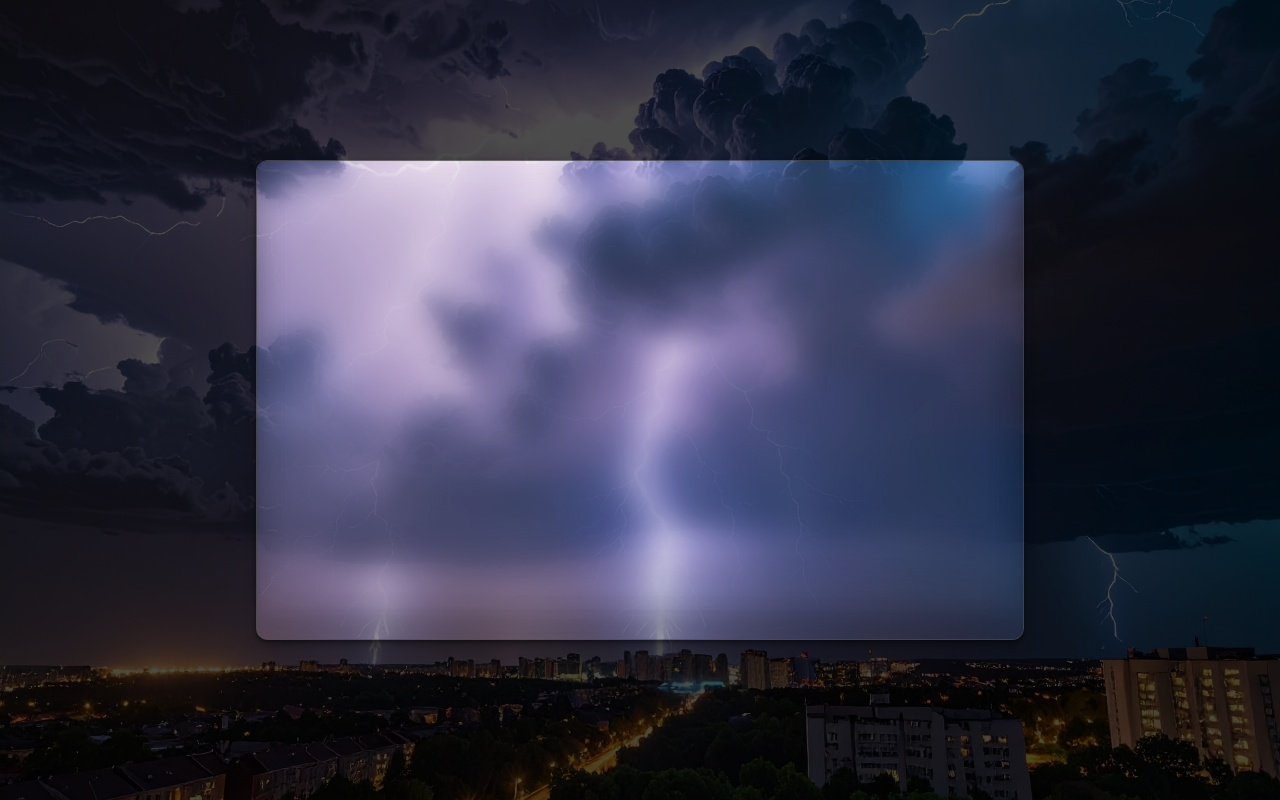
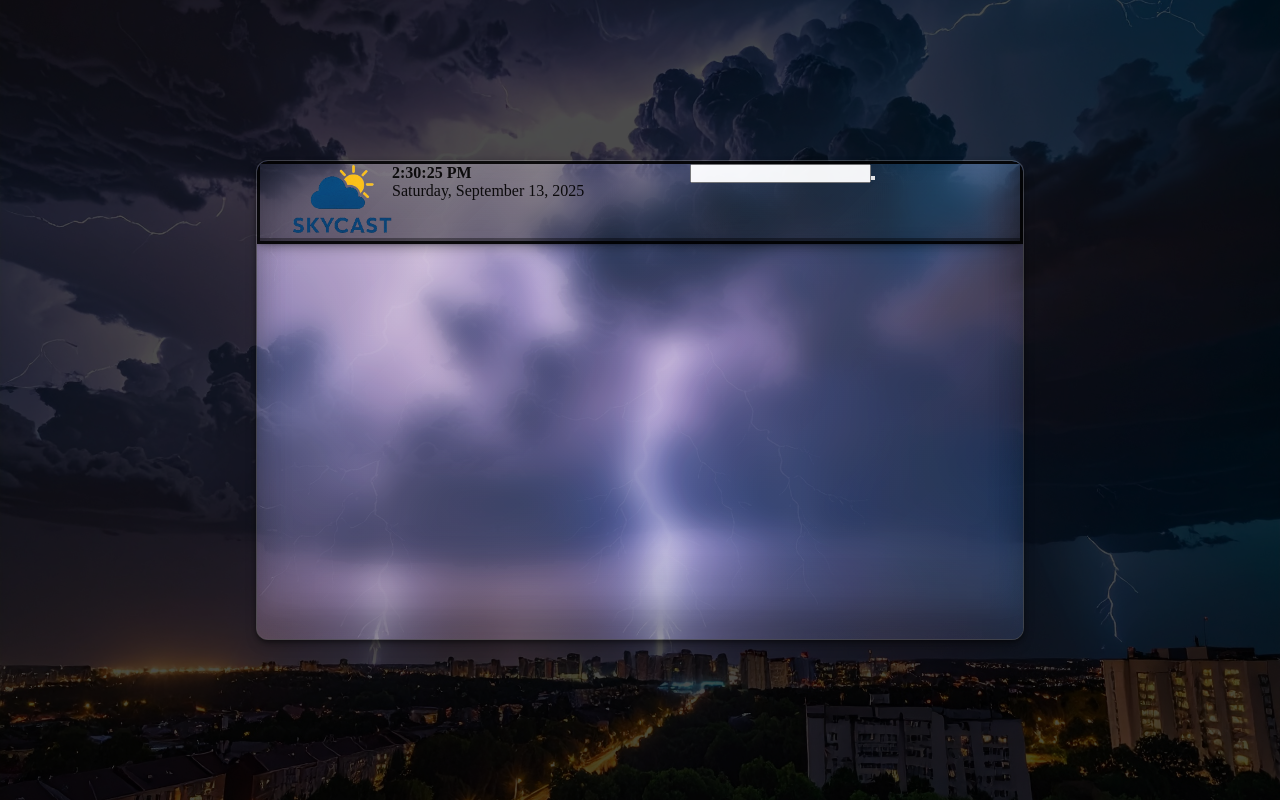
Before and after one commit to A-Karim2003/SkyCast, a React (Vite) app: page / in a window 1280 px wide. Built offline with nearby package versions, Linux system fonts and the light colour scheme.

Commit message:
created logo and header components

```diff
--- a/src/components/Header.jsx
+++ b/src/components/Header.jsx
@@ -1,7 +1,16 @@
+import "../header.css";
+import SearchForm from "./SearchForm";
+import Logo from "./Logo";
+import Time from "./Time";
+
 function Header() {
   return (
     <header>
-      <h1></h1>
+      <div className="header-content">
+        <Logo />
+        <Time />
+        <SearchForm />
+      </div>
     </header>
   );
 }
--- /dev/null
+++ b/src/components/Logo.jsx
@@ -0,0 +1,9 @@
+function Logo() {
+  return (
+    <div className="logo-container">
+      <img src="/src/assets/logo.png" alt="" />
+    </div>
+  );
+}
+
+export default Logo;
--- /dev/null
+++ b/src/components/SearchForm.jsx
@@ -0,0 +1,10 @@
+function SearchForm() {
+  return (
+    <form>
+      <input type="text" />
+      <button type="submit"></button>
+    </form>
+  );
+}
+
+export default SearchForm;
--- /dev/null
+++ b/src/components/Time.jsx
@@ -0,0 +1,10 @@
+function Time() {
+  return (
+    <div className="time">
+      <h4>2:30:25 PM </h4>
+      <p>Saturday, September 13, 2025</p>
+    </div>
+  );
+}
+
+export default Time;
--- a/src/header.css
+++ b/src/header.css
@@ -1,16 +1,45 @@
 header {
+  position: relative;
+  z-index: 2;
   width: 100%;
   height: 80px;
   background: linear-gradient(
     135deg,
-    rgba(50, 50, 50, 0.2),
-    rgba(30, 30, 30, 0.1)
+    rgba(0, 0, 0, 0.5),
+    rgba(0, 10, 10, 0.35)
   );
-  backdrop-filter: blur(8px);
-  -webkit-backdrop-filter: blur(8px);
-  border-bottom: 1px solid rgba(100, 100, 100, 0.3);
-  box-shadow: 0 2px 20px rgba(0, 0, 0, 0.25);
-  opacity: 0.9;
+  backdrop-filter: blur(12px);
+  -webkit-backdrop-filter: blur(12px);
+  box-shadow: rgba(0, 0, 0, 0.6) 0px 2px 4px,
+    rgba(0, 0, 0, 0.5) 0px 7px 13px -3px, rgba(0, 0, 0, 0.4) 0px -3px 0px inset;
+}
 
-  border: solid red px;
+.header-content {
+  max-width: 1000px;
+  width: 100%;
+
+  display: flex;
+  justify-content: space-between;
+  padding: 0 2rem;
+  border: solid;
+  margin: auto;
 }
+
+.logo-container {
+  width: 100px;
+  height: 100%;
+}
+
+.logo-container img {
+  width: 100%;
+  height: 100%;
+  object-fit: contain;
+}
+
+form {
+  flex: 1;
+}
+
+.time {
+  flex: 1;
+}
--- a/src/index.css
+++ b/src/index.css
@@ -5,6 +5,14 @@
   box-sizing: border-box;
   list-style-type: none;
   text-decoration: none;
+}
+:root {
+  --primary-bg: linear-gradient(
+    135deg,
+    rgba(0, 0, 0, 0.5),
+    rgba(0, 10, 10, 0.35)
+  );
+  --primary-blur: blur(12px);
 }
 
 html,
```
Also changed, not shown: src/assets/logo.png (added).
